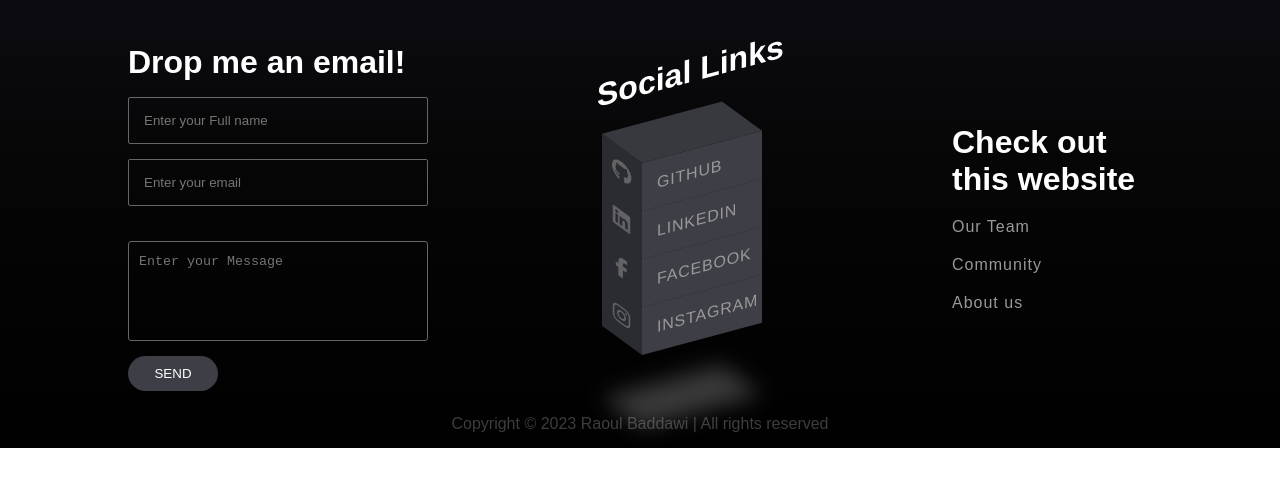
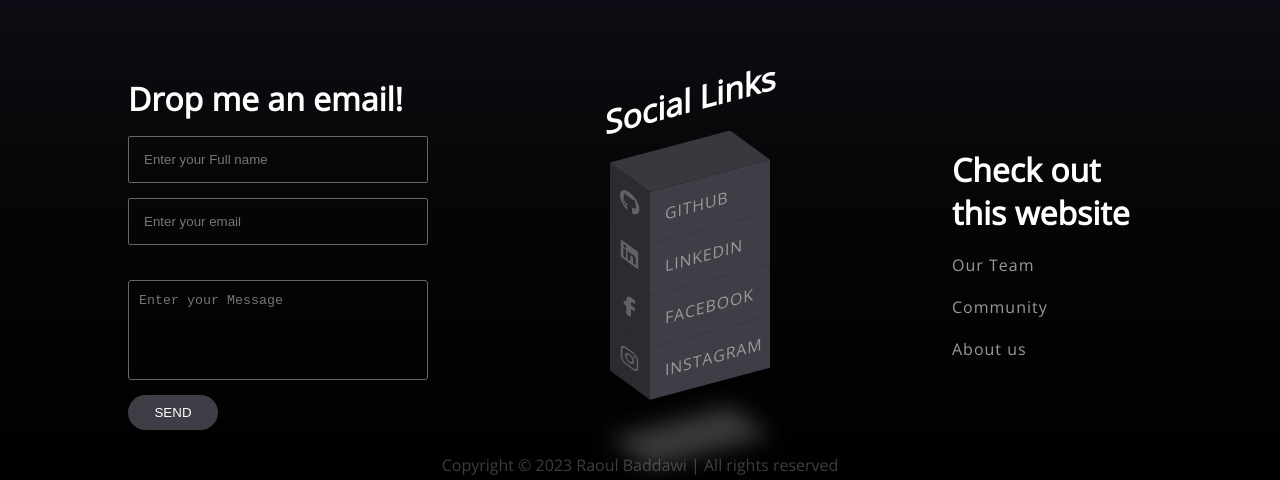
Before and after one commit to raoul-baddawi/Final-P, a React (Create React App) app: page / in a window 1280 px wide. Shown: the part 4764-5244 px from the top of the page. Before the commit the page ends 5212 px from the top, so only its background shows below. Built offline with nearby package versions, Linux system fonts and the light colour scheme; no server answers.

Commit message:
hopfully fixed font

```diff
--- a/public/index.html
+++ b/public/index.html
@@ -5,10 +5,7 @@
     <link rel="icon" href="%PUBLIC_URL%/favicon.ico" />
     <meta name="viewport" content="width=device-width, initial-scale=1" />
     <meta name="theme-color" content="#000000" />
-    <meta
-      name="description"
-      content="Raoul Baddawi's Website"
-    />
+    <meta name="description" content="Raoul Baddawi's Website" />
     <link rel="apple-touch-icon" href="%PUBLIC_URL%/logo.png" />
     <!--
       manifest.json provides metadata used when your web app is installed on a
@@ -24,7 +21,17 @@
       work correctly both with client-side routing and a non-root public URL.
       Learn how to configure a non-root public URL by running `npm run build`.
     -->
-    <script src="https://kit.fontawesome.com/91355d5ecb.js" crossorigin="anonymous"></script>
+    <script
+      src="https://kit.fontawesome.com/91355d5ecb.js"
+      crossorigin="anonymous"
+    ></script>
+    <link rel="preconnect" href="https://fonts.googleapis.com" />
+    <link rel="preconnect" href="https://fonts.gstatic.com" crossorigin />
+    <link
+      href="https://fonts.googleapis.com/css2?family=Open+Sans&display=swap"
+      rel="stylesheet"
+    />
+
     <!-- <script src="https://cdnjs.cloudflare.com/ajax/libs/react/18.2.0/umd/react.production.min.js" integrity="sha512-PeSZnsAM7X4u/AtBM22h3zC00j/7QPjTkH2Ze85ztASHHvmWnR/9FLcRMzOoncaLLMrjQ2beIC32vef1uFRRyA==" crossorigin="anonymous" referrerpolicy="no-referrer"></script> -->
     <title>Appreciate</title>
   </head>
@@ -42,6 +49,4 @@
       To create a production bundle, use `npm run build` or `yarn build`.
     -->
   </body>
-
-
 </html>
--- a/src/App.css
+++ b/src/App.css
@@ -21,7 +21,8 @@
 
 body{
   font-weight: normal;
-  font-family: Haettenschweiler, 'Arial Narrow Bold', sans-serif;
+  font-family: 'Open Sans', sans-serif;
+  margin: 0;
 }
 
 
--- a/src/Components/Projects/Projects.jsx
+++ b/src/Components/Projects/Projects.jsx
@@ -30,7 +30,7 @@ const Projects = () => {
            <div className="pr_card-body">
              <h2>{project.title} | {project.subtitle}</h2>
              <p>{project.desc}</p>
-             <p className="technologies"><span>Teck used: </span>{project.technologies}</p>
+             <p className="technologies"><span>Tech used: </span>{project.technologies}</p>
              <div className="demo_wrapper">
              <p className="technologies">Demo account:</p>
              <p><span>{project.email}</span></p>
--- a/src/index.css
+++ b/src/index.css
@@ -1,4 +1,4 @@
-body {
+/* body {
   margin: 0;
   font-family: -apple-system, BlinkMacSystemFont, 'Segoe UI', 'Roboto', 'Oxygen',
     'Ubuntu', 'Cantarell', 'Fira Sans', 'Droid Sans', 'Helvetica Neue',
@@ -10,4 +10,4 @@ body {
 code {
   font-family: source-code-pro, Menlo, Monaco, Consolas, 'Courier New',
     monospace;
-}
+} */
```
